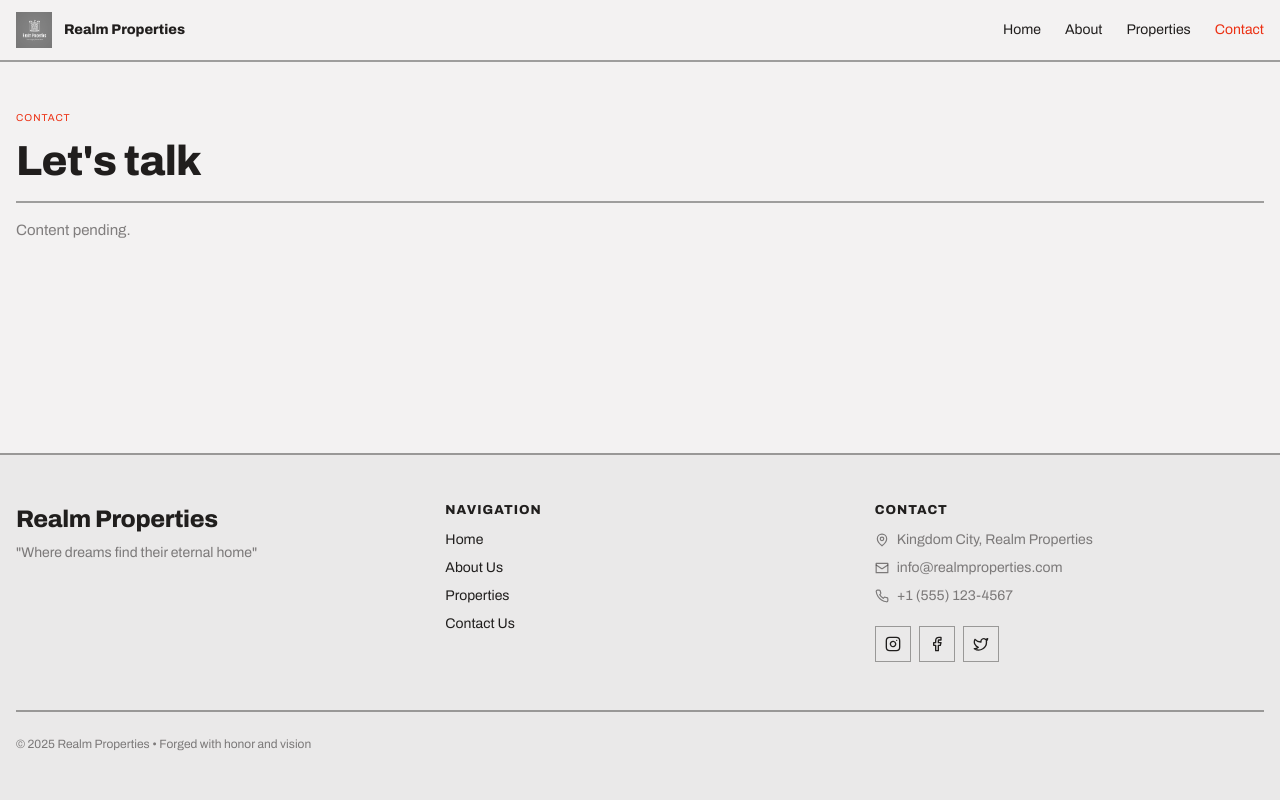
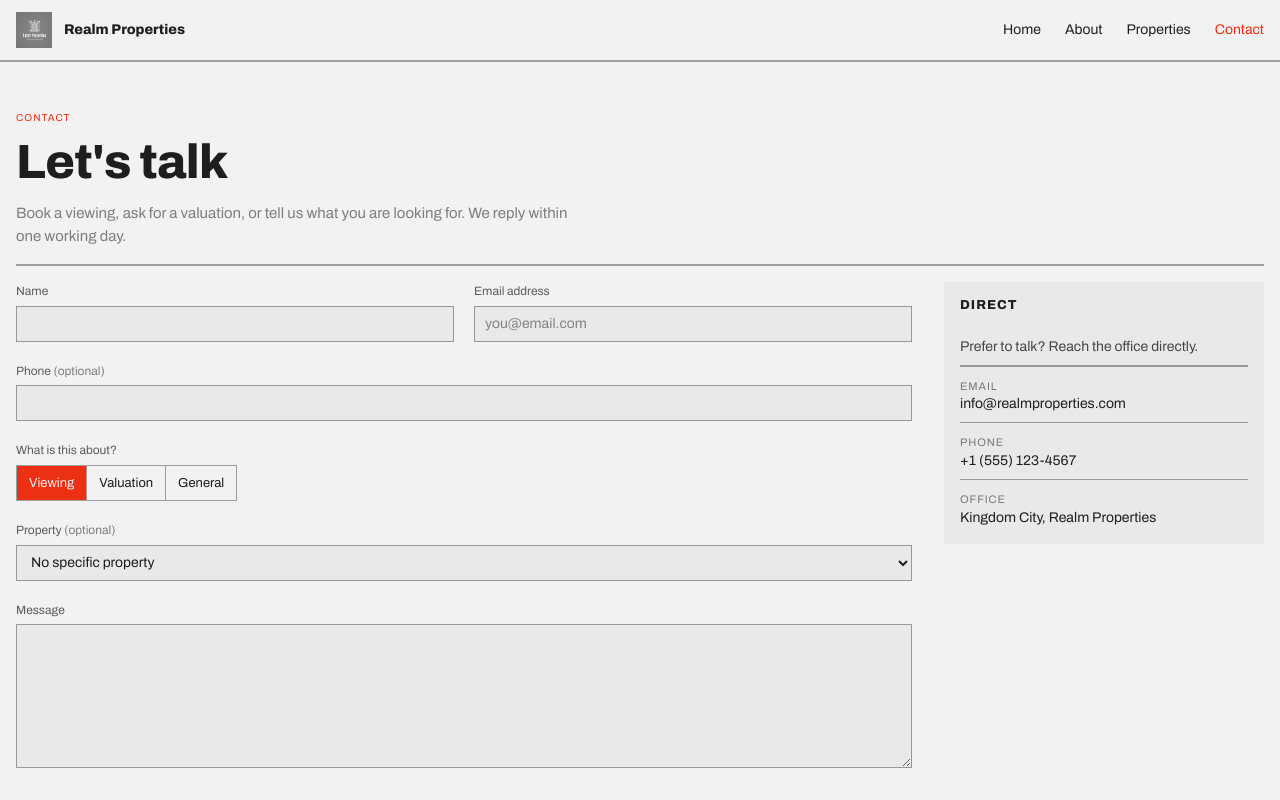
Before and after one commit to cubandeveloper89/realestate, a Vue app: page /contact in a window 1280 px wide. Shown: the top 800 px of the page. Built offline with nearby package versions, Linux system fonts and the light colour scheme.

Commit message:
feat: added contact form

```diff
--- a/src/assets/css/style.css
+++ b/src/assets/css/style.css
@@ -176,12 +176,17 @@
   .btn-block { width: 100%; margin-top: var(--space-2); justify-content: flex-start; text-align: left; }
 
   /* — forms — */
-  .field > label {
+  /* legend covers a .field wrapping a radio group, where a bare label would
+     have no control to point at. */
+  .field > label,
+  .field > legend {
     display: block;
     font-size: 12px;
     margin-bottom: 5px;
+    padding: 0;
     color: color-mix(in srgb, var(--color-text) 70%, transparent);
   }
+  fieldset.field { margin: 0; padding: 0; border: 0; }
   .input {
     width: 100%;
     min-height: 36px;
--- /dev/null
+++ b/src/data/inquiries.ts
@@ -0,0 +1,82 @@
+import type {
+  ContactInquiry,
+  ContactInquiryInput,
+  InquiryTopic,
+} from "../types/inquiry";
+
+export const inquiryTopics: { value: InquiryTopic; label: string }[] = [
+  { value: "viewing", label: "Viewing" },
+  { value: "valuation", label: "Valuation" },
+  { value: "general", label: "General" },
+];
+
+export type InquiryErrors = Partial<Record<keyof ContactInquiryInput, string>>;
+
+// Deliberately permissive: catches typos, not exotic-but-valid addresses.
+const EMAIL_PATTERN = /^[^\s@]+@[^\s@]+\.[^\s@]+$/;
+
+const MESSAGE_MIN_LENGTH = 10;
+
+export function createEmptyInquiry(): ContactInquiryInput {
+  return {
+    name: "",
+    email: "",
+    phone: "",
+    topic: "viewing",
+    propertySlug: "",
+    message: "",
+  };
+}
+
+export function validateInquiry(input: ContactInquiryInput): InquiryErrors {
+  const errors: InquiryErrors = {};
+
+  if (!input.name.trim()) {
+    errors.name = "Tell us who you are.";
+  }
+
+  const email = input.email.trim();
+  if (!email) {
+    errors.email = "We need an email to reply to.";
+  } else if (!EMAIL_PATTERN.test(email)) {
+    errors.email = "That does not look like an email address.";
+  }
+
+  const message = input.message.trim();
+  if (!message) {
+    errors.message = "Tell us what you are looking for.";
+  } else if (message.length < MESSAGE_MIN_LENGTH) {
+    errors.message = `At least ${MESSAGE_MIN_LENGTH} characters, please.`;
+  }
+
+  return errors;
+}
+
+/** Typed mapper for the storage boundary — trims here, once. */
+export function toContactInquiry(input: ContactInquiryInput): ContactInquiry {
+  return {
+    id: crypto.randomUUID(),
+    name: input.name.trim(),
+    email: input.email.trim(),
+    phone: input.phone.trim(),
+    topic: input.topic,
+    propertySlug: input.propertySlug,
+    message: input.message.trim(),
+    submittedAt: new Date().toISOString(),
+  };
+}
+
+/**
+ * The single point where an enquiry leaves the app.
+ *
+ * NOTE: this does not persist anything yet — it only builds the record. Swap
+ * the body for a Firestore `addDoc` (exported from src/firebase.ts) and no
+ * caller has to change.
+ */
+export async function submitInquiry(
+  input: ContactInquiryInput,
+): Promise<ContactInquiry> {
+  const inquiry = toContactInquiry(input);
+  console.info("Contact enquiry (not yet persisted):", inquiry);
+  return inquiry;
+}
--- /dev/null
+++ b/src/types/inquiry.ts
@@ -0,0 +1,18 @@
+export type InquiryTopic = "viewing" | "valuation" | "general";
+
+/** What the contact form collects. */
+export interface ContactInquiryInput {
+  name: string;
+  email: string;
+  phone: string;
+  topic: InquiryTopic;
+  /** Slug of the property the enquiry is about, or "" for a general enquiry. */
+  propertySlug: string;
+  message: string;
+}
+
+/** What crosses the storage boundary once the form is accepted. */
+export interface ContactInquiry extends ContactInquiryInput {
+  id: string;
+  submittedAt: string;
+}
--- a/src/views/ContactView.vue
+++ b/src/views/ContactView.vue
@@ -1,8 +1,188 @@
+<script setup lang="ts">
+import { ref, reactive, onMounted } from "vue";
+import { useRoute } from "vue-router";
+import { properties, findPropertyBySlug } from "../data/properties";
+import {
+  createEmptyInquiry,
+  inquiryTopics,
+  submitInquiry,
+  validateInquiry,
+  type InquiryErrors,
+} from "../data/inquiries";
+import type { ContactInquiry } from "../types/inquiry";
+
+const route = useRoute();
+
+const form = reactive(createEmptyInquiry());
+const errors = ref<InquiryErrors>({});
+const isSubmitting = ref(false);
+const submitted = ref<ContactInquiry | null>(null);
+
+// A property detail page links here as /contact?property=<slug>.
+onMounted(() => {
+  const slug = route.query.property;
+  if (typeof slug === "string" && findPropertyBySlug(slug)) {
+    form.propertySlug = slug;
+  }
+});
+
+const handleSubmit = async () => {
+  errors.value = validateInquiry(form);
+  if (Object.keys(errors.value).length > 0) return;
+
+  isSubmitting.value = true;
+  try {
+    submitted.value = await submitInquiry(form);
+  } finally {
+    isSubmitting.value = false;
+  }
+};
+
+const startAnother = () => {
+  Object.assign(form, createEmptyInquiry());
+  errors.value = {};
+  submitted.value = null;
+};
+</script>
+
 <template>
   <main class="mx-auto w-full max-w-7xl flex-1 px-4 py-12">
-    <p class="card-kicker">Contact</p>
-    <h1 class="mt-2">Let's talk</h1>
+    <div class="max-w-3xl">
+      <p class="card-kicker">Contact</p>
+      <h1 class="mt-2 text-4xl md:text-5xl">Let's talk</h1>
+      <p class="text-muted mt-4 max-w-prose">
+        Book a viewing, ask for a valuation, or tell us what you are looking
+        for. We reply within one working day.
+      </p>
+    </div>
+
     <hr class="hr" />
-    <p class="text-muted max-w-prose">Content pending.</p>
+
+    <div class="grid gap-8 lg:grid-cols-[1fr_20rem] lg:items-start">
+      <!-- Confirmation replaces the form once an enquiry is accepted. -->
+      <section v-if="submitted" class="card p-6">
+        <p class="card-kicker">Enquiry received</p>
+        <h2 class="card-title text-2xl">Thank you, {{ submitted.name }}.</h2>
+        <p class="card-body text-base">
+          We have your message and will reply to
+          <strong>{{ submitted.email }}</strong> within one working day.
+        </p>
+        <button type="button" class="btn btn-secondary mt-2 self-start" @click="startAnother">
+          Send another enquiry
+        </button>
+      </section>
+
+      <form v-else class="flex flex-col gap-5" novalidate @submit.prevent="handleSubmit">
+        <div class="grid gap-5 md:grid-cols-2">
+          <div class="field">
+            <label for="contact-name">Name</label>
+            <input
+              id="contact-name"
+              v-model="form.name"
+              type="text"
+              class="input"
+              autocomplete="name"
+              :aria-invalid="Boolean(errors.name)"
+            />
+            <p v-if="errors.name" class="mt-1 mb-0 text-xs text-accent-700">
+              {{ errors.name }}
+            </p>
+          </div>
+
+          <div class="field">
+            <label for="contact-email">Email address</label>
+            <input
+              id="contact-email"
+              v-model="form.email"
+              type="email"
+              class="input"
+              autocomplete="email"
+              placeholder="you@email.com"
+              :aria-invalid="Boolean(errors.email)"
+            />
+            <p v-if="errors.email" class="mt-1 mb-0 text-xs text-accent-700">
+              {{ errors.email }}
+            </p>
+          </div>
+        </div>
+
+        <div class="field">
+          <label for="contact-phone">Phone <span class="text-muted">(optional)</span></label>
+          <input
+            id="contact-phone"
+            v-model="form.phone"
+            type="tel"
+            class="input"
+            autocomplete="tel"
+          />
+        </div>
+
+        <fieldset class="field">
+          <legend>What is this about?</legend>
+          <div class="seg">
+            <label
+              v-for="topic in inquiryTopics"
+              :key="topic.value"
+              class="seg-opt"
+            >
+              <input type="radio" name="topic" v-model="form.topic" :value="topic.value" />
+              {{ topic.label }}
+            </label>
+          </div>
+        </fieldset>
+
+        <div class="field">
+          <label for="contact-property">Property <span class="text-muted">(optional)</span></label>
+          <select id="contact-property" v-model="form.propertySlug" class="input">
+            <option value="">No specific property</option>
+            <option
+              v-for="property in properties"
+              :key="property.id"
+              :value="property.slug"
+            >
+              {{ property.title }} — {{ property.location }}
+            </option>
+          </select>
+        </div>
+
+        <div class="field">
+          <label for="contact-message">Message</label>
+          <textarea
+            id="contact-message"
+            v-model="form.message"
+            class="input"
+            rows="6"
+            :aria-invalid="Boolean(errors.message)"
+          ></textarea>
+          <p v-if="errors.message" class="mt-1 mb-0 text-xs text-accent-700">
+            {{ errors.message }}
+          </p>
+        </div>
+
+        <button type="submit" class="btn btn-primary btn-block" :disabled="isSubmitting">
+          {{ isSubmitting ? "Sending…" : "Send Enquiry" }}
+        </button>
+      </form>
+
+      <aside class="card h-fit p-4">
+        <h6>Direct</h6>
+        <p class="card-body mt-2 text-sm">
+          Prefer to talk? Reach the office directly.
+        </p>
+
+        <div class="border-t-2 border-divider pt-3 text-sm">
+          <p class="text-muted m-0 text-[11px] uppercase tracking-[0.08em]">Email</p>
+          <p class="m-0">info@realmproperties.com</p>
+        </div>
+        <div class="border-t border-divider pt-3 text-sm">
+          <p class="text-muted m-0 text-[11px] uppercase tracking-[0.08em]">Phone</p>
+          <p class="m-0">+1 (555) 123-4567</p>
+        </div>
+        <div class="border-t border-divider pt-3 text-sm">
+          <p class="text-muted m-0 text-[11px] uppercase tracking-[0.08em]">Office</p>
+          <p class="m-0">Kingdom City, Realm Properties</p>
+        </div>
+      </aside>
+    </div>
   </main>
 </template>
--- a/src/views/PropertyDetailView.vue
+++ b/src/views/PropertyDetailView.vue
@@ -66,7 +66,10 @@ const property = computed(() => findPropertyBySlug(props.slug));
             <span class="text-muted text-right">{{ feature.value }}</span>
           </div>
 
-          <router-link to="/contact" class="btn btn-primary btn-block">
+          <router-link
+            :to="`/contact?property=${property.slug}`"
+            class="btn btn-primary btn-block"
+          >
             Request Private Showing
           </router-link>
         </aside>
```
